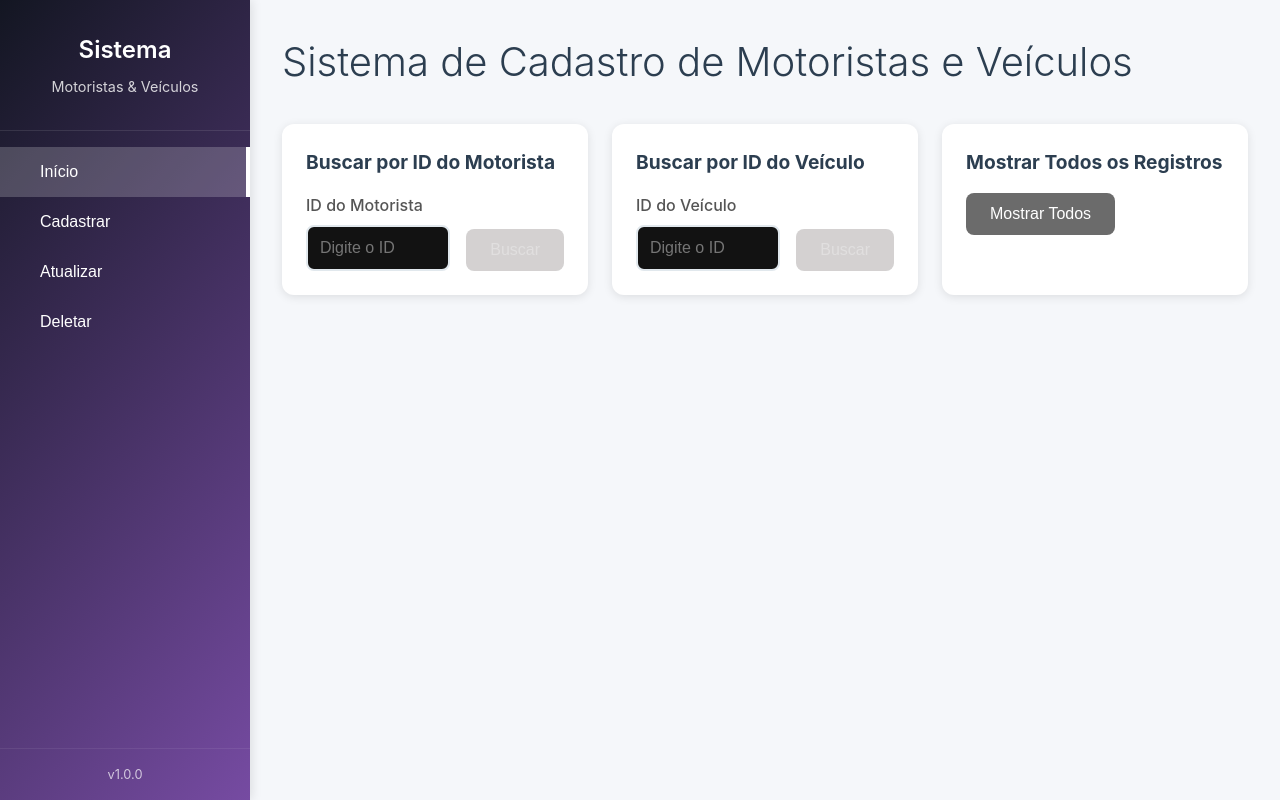
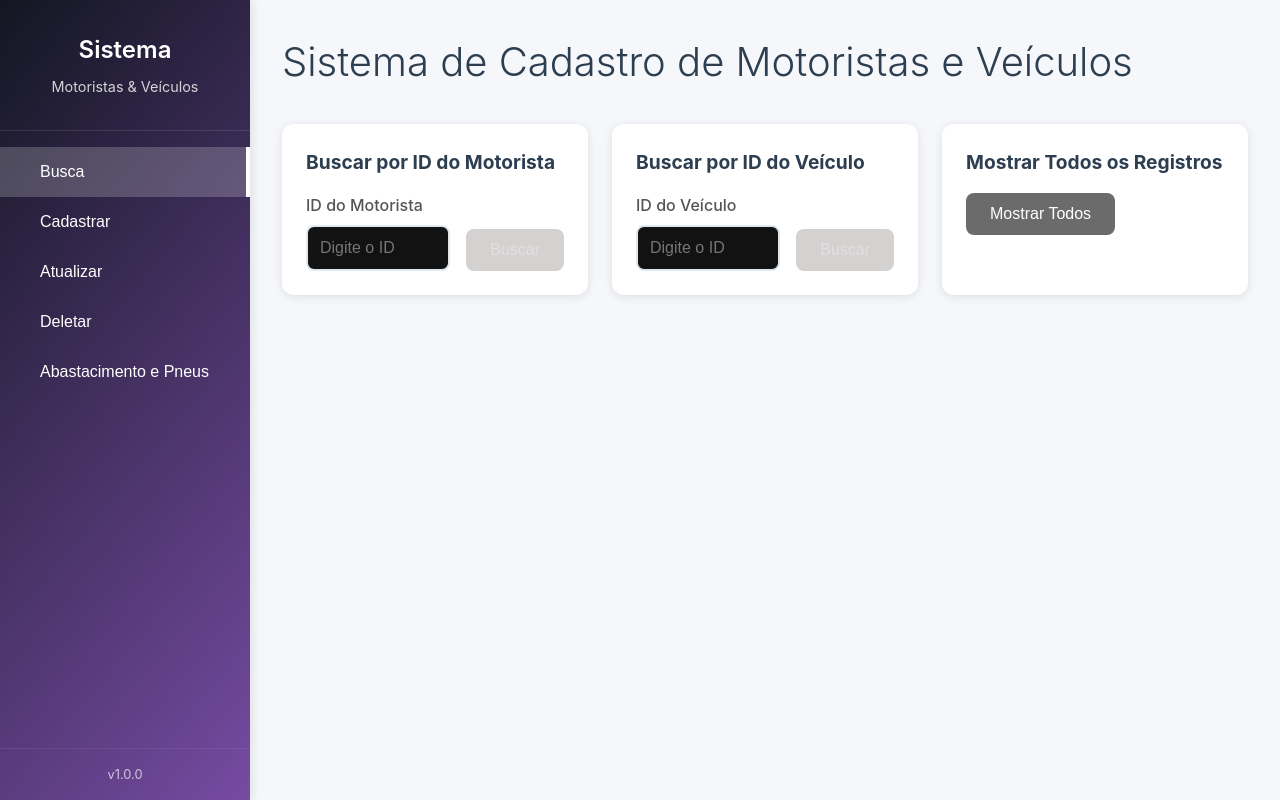
Before and after one commit to Weverson-SR/AutoManager, a React (Vite) app in the folder frontend/: page / in a window 1280 px wide. Built offline with nearby package versions, Linux system fonts and the light colour scheme.

Commit message:
Adicionando outro item do menu

```diff
--- a/frontend/src/components/Sidebar.jsx
+++ b/frontend/src/components/Sidebar.jsx
@@ -3,10 +3,11 @@ import './Sidebar.css';
 
 const Sidebar = ({ currentPage, setCurrentPage, loading }) => {
   const menuItems = [
-    { id: 'home', label: 'Início'},
+    { id: 'home', label: 'Busca'},
     { id: 'create', label: 'Cadastrar'},
     { id: 'update', label: 'Atualizar'},
     { id: 'delete', label: 'Deletar'},
+    { id: 'maintence', label: 'Abastacimento e Pneus' }
   ];
 
   return (
```
